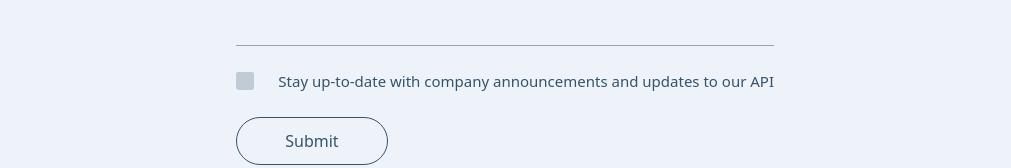
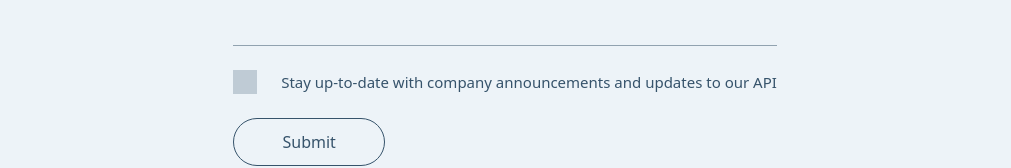
Before and after one commit to David-Henery4/pay-api-website, a React (Create React App) app: page / in a window 1280 px wide. Shown: the part 515-683 px from the top of the page, without its empty margins (135-1146 px from the left). Built offline with nearby package versions, Linux system fonts and the light colour scheme.

Commit message:
added-custom-checkbox

```diff
--- a/src/pages/SharedSections/TestimonialIconGrid.js
+++ b/src/pages/SharedSections/TestimonialIconGrid.js
@@ -9,7 +9,6 @@ import {
 } from "../../assets";
 
 const TestimonialIconGrid = ({isContactPage}) => {
-  console.log(isContactPage)
   return (
     <div
       className={`max-w-[536px] w-full grid grid-cols-1 gap-10 items-center justify-items-center mob:grid-cols-2 tab:grid-cols-3 lg:content-center ${
--- a/src/styles/components/_checkbox.scss
+++ b/src/styles/components/_checkbox.scss
@@ -3,24 +3,21 @@
 }
 
 .checkbox-input{
-  width: 1.15em;
-  height: 1.15em;
+  width: 24px;
+  height: 24px;
   appearance: none;
   background-color: rgba(#36536b, .25);
-  border-radius: 0.15em;
-  // transform: translateY(-0.075em);
   display: grid;
   place-content: center;
+  z-index: 10;
 }
 
 .checkbox-input::before{
   content: "";
-  width: 1.15em;
-  height: 1.15em;
+  width: 24px;
+  height: 24px;
   opacity: 0;
-  // transform: scale(0);
-  // transition: 100ms transform ease-in-out;
-  box-shadow: inset 1em 1em #ba4270;
+  box-shadow: inset 1.5em 1.5em #ba4270;
 }
 
 .checkbox-icon{
@@ -32,6 +29,5 @@
 }
 
 .checkbox-input:checked::before{
-  // transform: scale(1);
   opacity: 1;
 }
```
